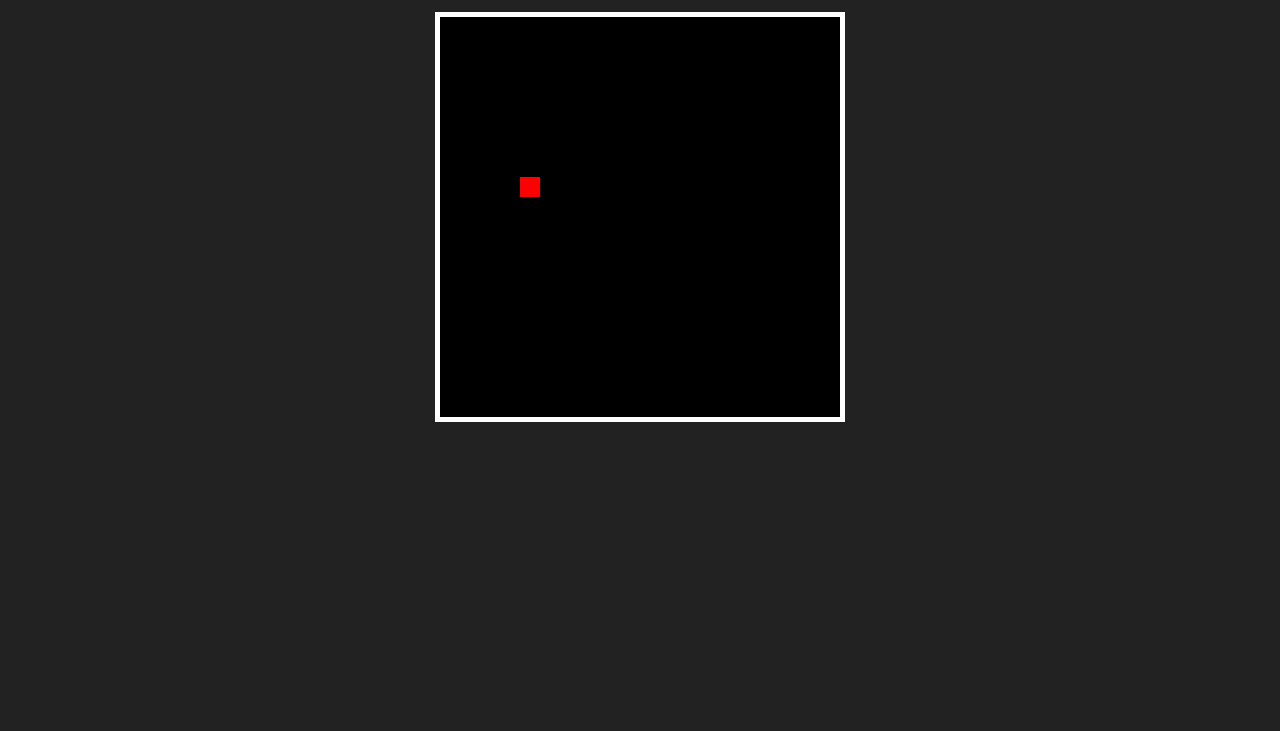
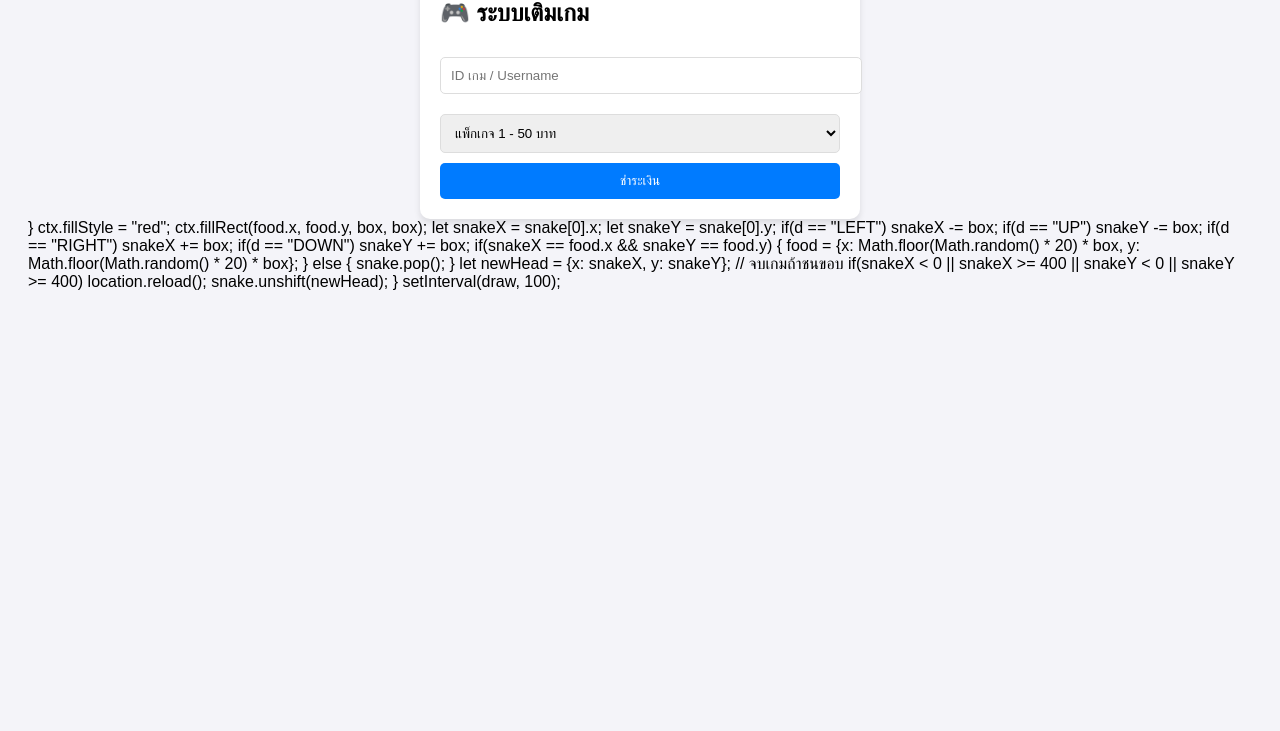
Before and after one commit to Anawinkulmor/Snack, a plain HTML site: page index.html in a window 1280 px wide. Shown: the part 69-800 px from the top of the page. Drawn offline with Linux system fonts and the light colour scheme.

Commit message:
Update index.html

```diff
--- a/index.html
+++ b/index.html
@@ -1,39 +1,27 @@
 <!DOCTYPE html>
-<html>
+<html lang="th">
 <head>
-    <title>Simple Snake Game</title>
+    <meta charset="UTF-8">
+    <title>Nexa Topup Service</title>
     <style>
-        body { text-align: center; background: #222; color: white; }
-        canvas { border: 5px solid #fff; background: #000; }
+        body { font-family: sans-serif; background: #f4f4f9; padding: 20px; }
+        .container { max-width: 400px; margin: auto; background: white; padding: 20px; border-radius: 10px; box-shadow: 0 4px 6px rgba(0,0,0,0.1); }
+        input, select { width: 100%; padding: 10px; margin: 10px 0; border: 1px solid #ddd; border-radius: 5px; }
+        button { width: 100%; padding: 10px; background: #007bff; color: white; border: none; border-radius: 5px; cursor: pointer; }
     </style>
 </head>
 <body>
-    <h1>งูหรรษา 🐍</h1>
-    <canvas id="gameCanvas" width="400" height="400"></canvas>
-
-    <script>
-        const canvas = document.getElementById("gameCanvas");
-        const ctx = canvas.getContext("2d");
-
-        let box = 20;
-        let snake = [{x: 10 * box, y: 10 * box}];
-        let food = {x: Math.floor(Math.random() * 20) * box, y: Math.floor(Math.random() * 20) * box};
-        let d = "RIGHT";
-
-        document.addEventListener("keydown", (e) => {
-            if(e.keyCode == 37 && d != "RIGHT") d = "LEFT";
-            else if(e.keyCode == 38 && d != "DOWN") d = "UP";
-            else if(e.keyCode == 39 && d != "LEFT") d = "RIGHT";
-            else if(e.keyCode == 40 && d != "UP") d = "DOWN";
-        });
-
-        function draw() {
-            ctx.fillStyle = "black";
-            ctx.fillRect(0, 0, 400, 400);
-
-            for(let i = 0; i < snake.length; i++) {
-                ctx.fillStyle = (i == 0) ? "green" : "white";
-                ctx.fillRect(snake[i].x, snake[i].y, box, box);
+    <div class="container">
+        <h2>🎮 ระบบเติมเกม</h2>
+        <input type="text" placeholder="ID เกม / Username">
+        <select>
+            <option>แพ็กเกจ 1 - 50 บาท</option>
+            <option>แพ็กเกจ 2 - 100 บาท</option>
+        </select>
+        <button onclick="alert('กำลังดำเนินการ...')">ชำระเงิน</button>
+    </div>
+</body>
+</html>
             }
 
             ctx.fillStyle = "red";
```
